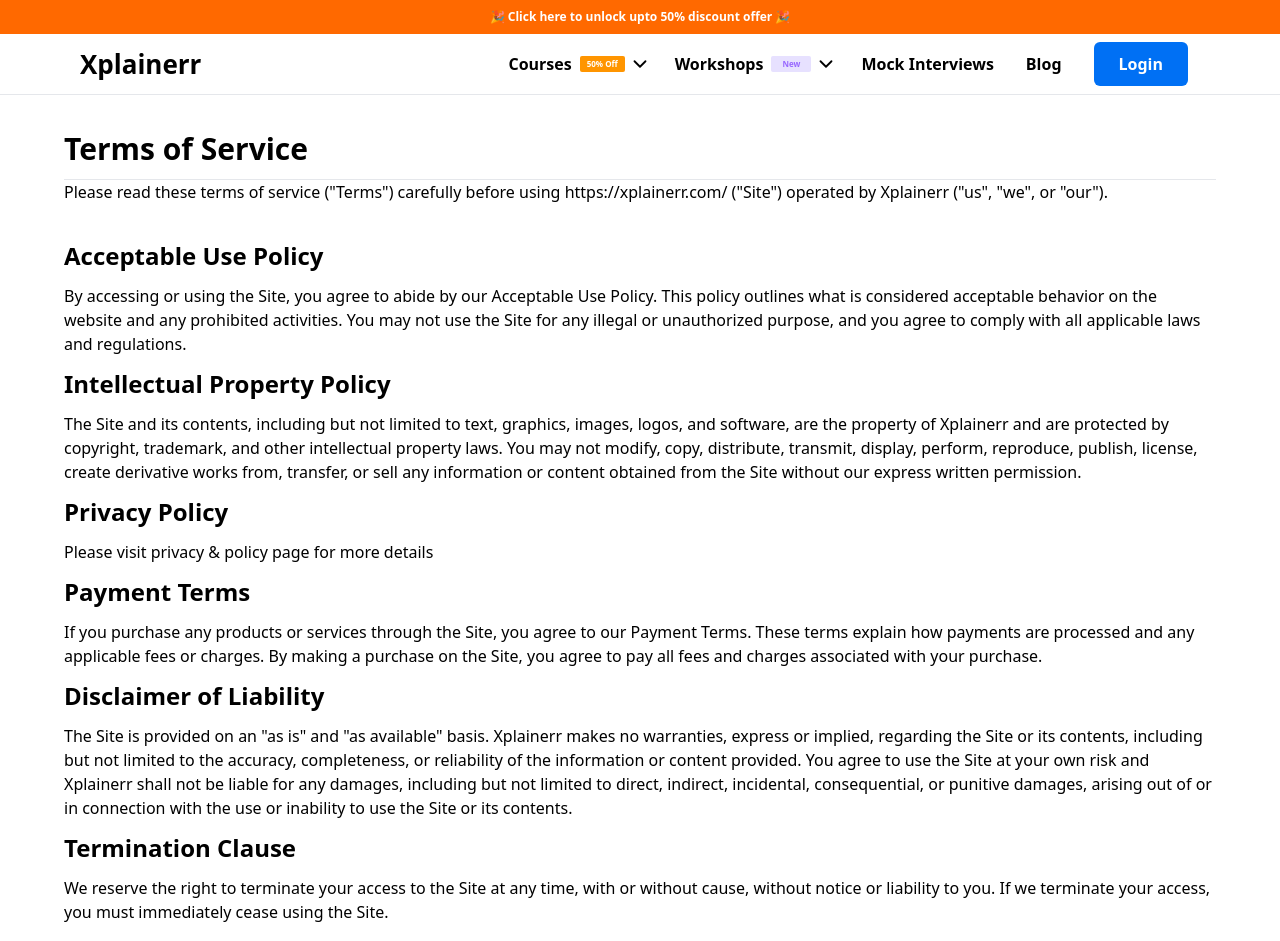
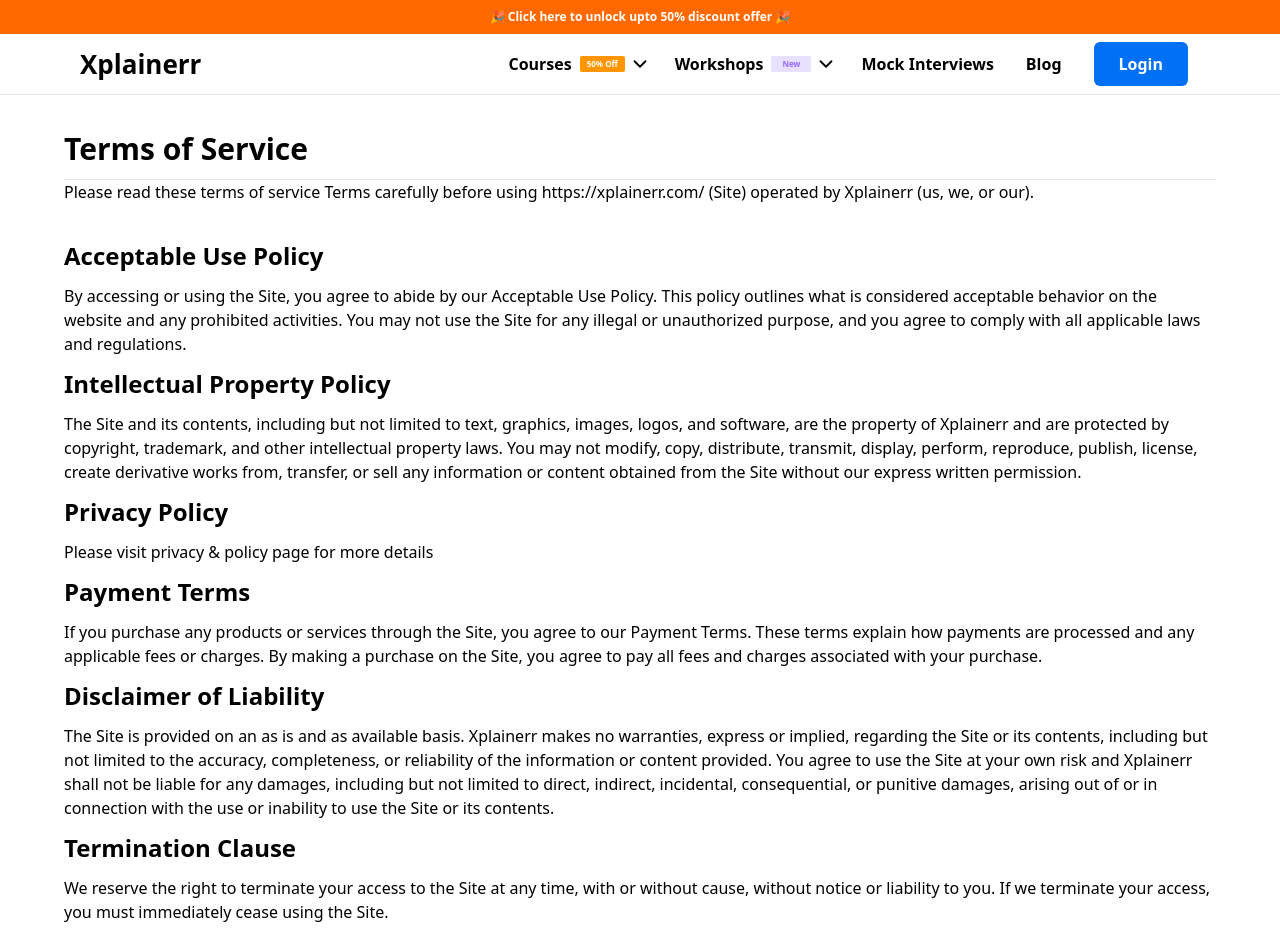
Before and after one commit to EmtiazHossainE2/xplainer, a Next.js app: page /terms-of-service in a window 1280 px wide. Shown: the top 941 px of the page. Built offline with nearby package versions, Linux system fonts and the light colour scheme.

Commit message:
fixed crash

```diff
--- a/pages/terms-of-service.js
+++ b/pages/terms-of-service.js
@@ -23,9 +23,8 @@ const TermsOfService = ({ posts }) => {
             <hr />
 
             <p className="pb-6">
-              Please read these terms of service ("Terms") carefully before
-              using <a href="https://xplainerr.com/">https://xplainerr.com/</a>{" "}
-              ("Site") operated by Xplainerr ("us", "we", or "our").
+            Please read these terms of service {'Terms'} carefully before using <a href="https://xplainerr.com/">https://xplainerr.com/</a>  ({"Site"}) operated by Xplainerr ({'us'}, {'we'}, or {'our'}).
+
             </p>
 
             <h2 className="py-3 text-xl font-semibold lg:text-2xl">
@@ -77,7 +76,7 @@ const TermsOfService = ({ posts }) => {
               Disclaimer of Liability
             </h2>
             <p>
-              The Site is provided on an "as is" and "as available" basis.
+              The Site is provided on an {"as"} {"is"} and {"as available"} basis.
               Xplainerr makes no warranties, express or implied, regarding the
               Site or its contents, including but not limited to the accuracy,
               completeness, or reliability of the information or content
@@ -117,13 +116,13 @@ const TermsOfService = ({ posts }) => {
               Changes to Terms
             </h2>
             <p>
-              {" "}
+
               We reserve the right to modify or revise these Terms at any time
               without notice. By continuing to use the Site after such
               modifications or revisions, you agree to be bound by the modified
               or revised Terms. We may notify you of any material changes to
               these Terms by posting a notice on the Site or sending you an
-              email or other communication.{" "}
+              email or other communication.
             </p>
 
             <h2 className="py-3 text-xl font-semibold lg:text-2xl">
@@ -137,10 +136,10 @@ const TermsOfService = ({ posts }) => {
               discontinuance of the Site.
               <br />
               <br />
-              Thank you for using{" "}
+              Thank you for using
               <a className="text-blue-500" href="https://xplainerr.com">
-                {" "}
-                xplainerr.com{" "}
+
+                xplainerr.com
               </a>
             </p>
           </div>
```
